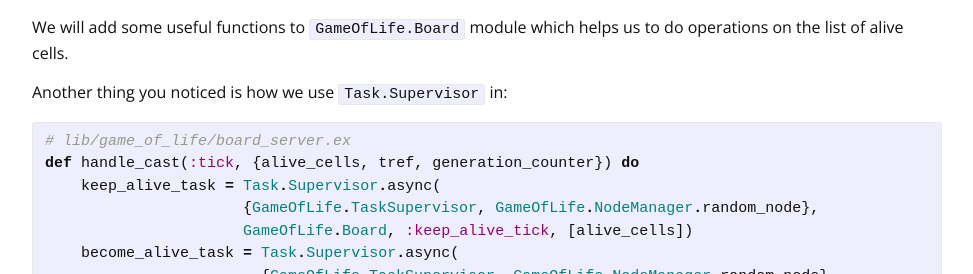
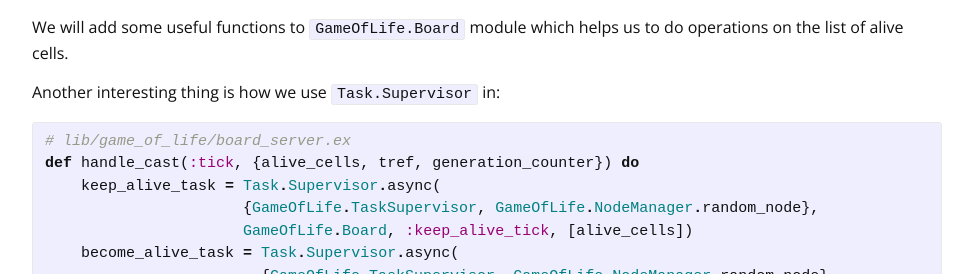
Before and after one commit to BeyondScheme/BeyondScheme.github.io, a Jekyll site: the page built from _posts/2016-04-26-distributed-game-of-life-in-elixir.md, in a window 1280 px wide and 900 px high, scrolled down 14968 px. Shown: the part 179-453 px from the top of the window, without its empty margins (153-1126 px from the left). Built offline with Jekyll 4.4.1, drawn with Linux system fonts in a browser that asks for light colours; nearby versions of some CDN libraries; comment, search, counter and statistics services are not loaded.

Commit message:
Another intersting thing is how we use

```diff
--- a/_posts/2016-04-26-distributed-game-of-life-in-elixir.md
+++ b/_posts/2016-04-26-distributed-game-of-life-in-elixir.md
@@ -582,7 +582,7 @@ end
 
 We will add some useful functions to `GameOfLife.Board` module which helps us to do operations on the list of alive cells.
 
-Another thing you noticed is how we use `Task.Supervisor` in:
+Another interesting thing is how we use `Task.Supervisor` in:
 
 {% highlight elixir %}
 # lib/game_of_life/board_server.ex
```
